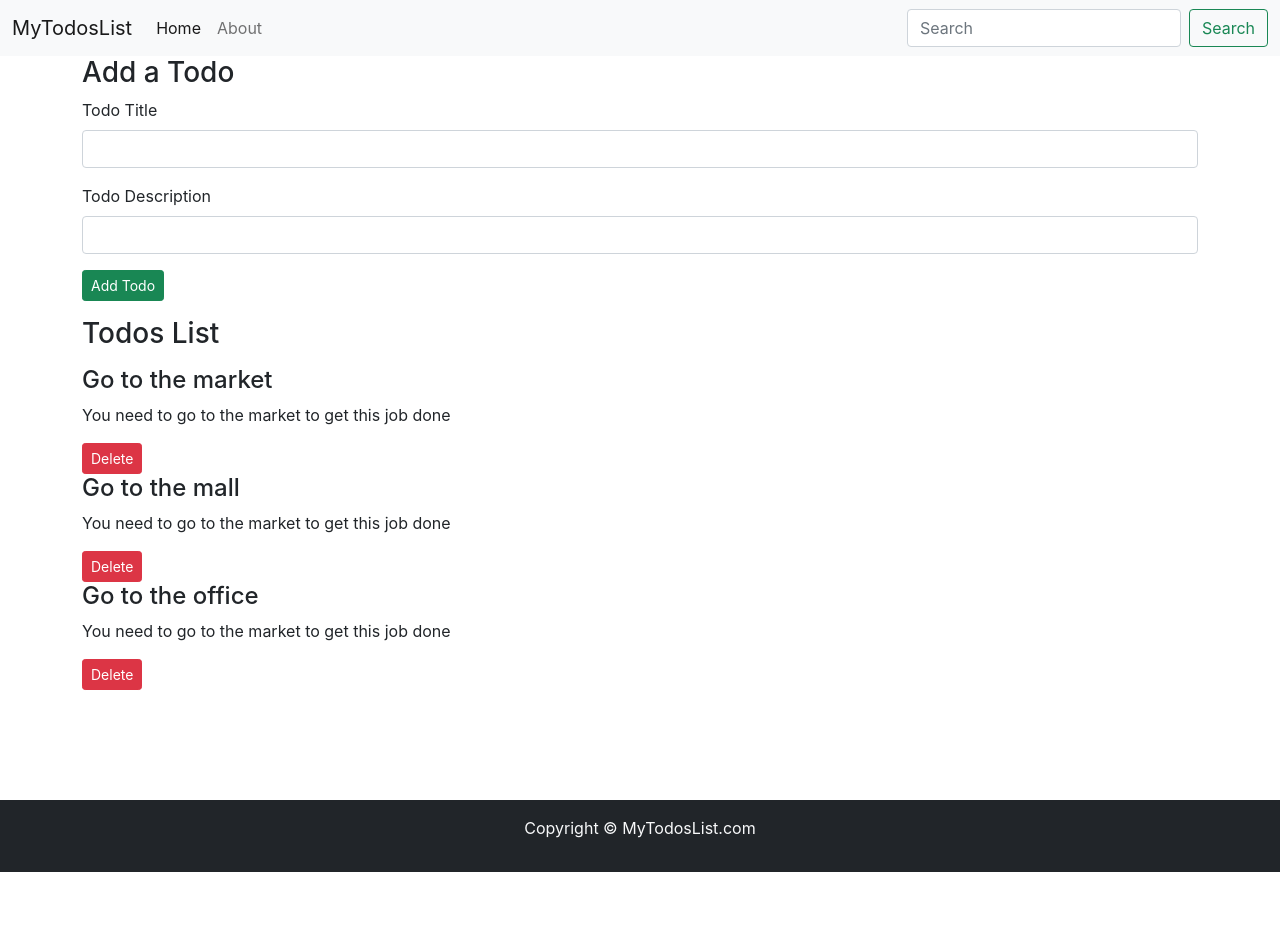
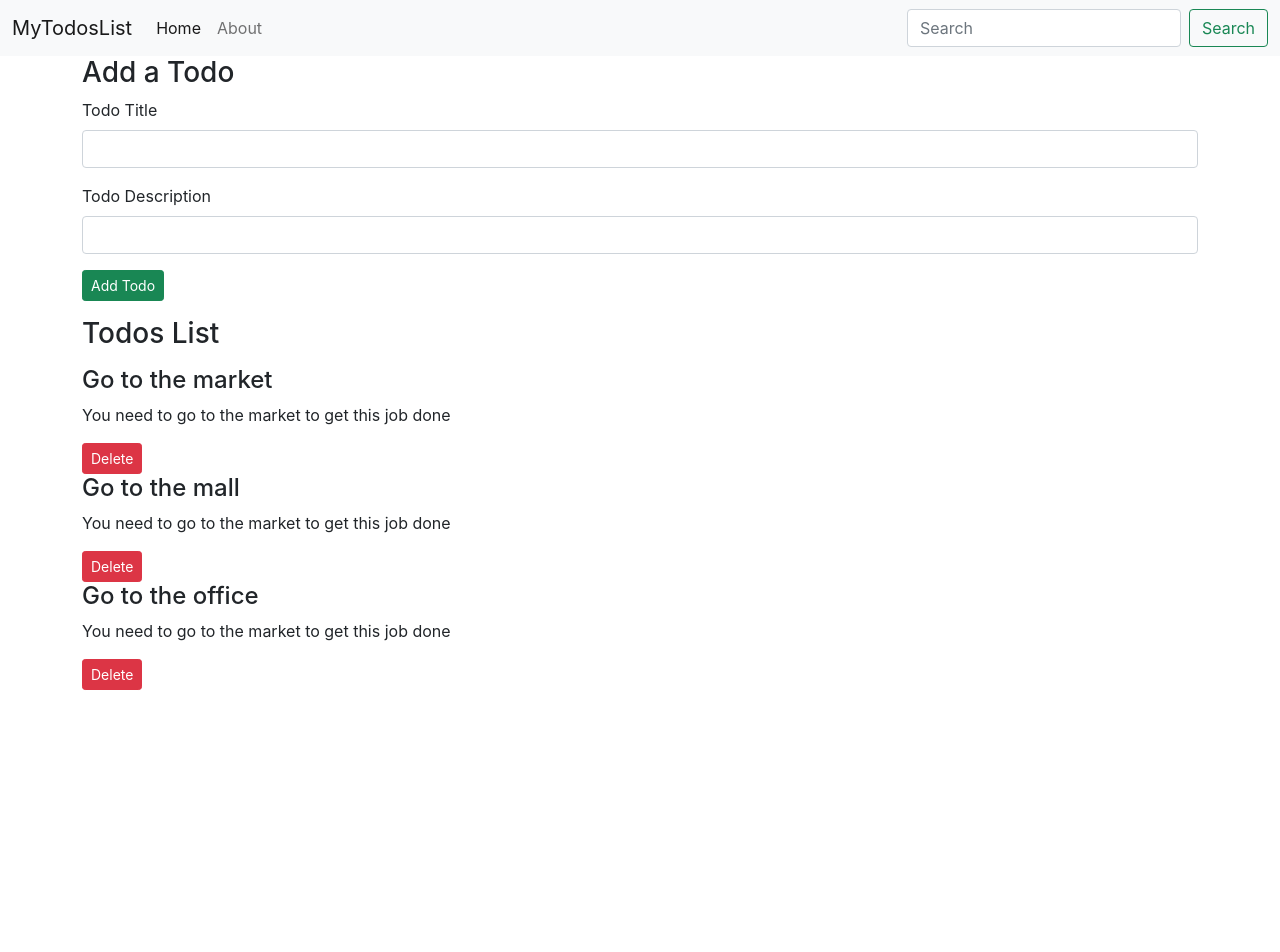
Before and after one commit to sonishalini/Reactproject, a React (Create React App) app: page / in a window 1280 px wide. Shown: the top 952 px of the page. Before the commit the page ends 872 px from the top, so only its background shows below. Built offline with nearby package versions, Linux system fonts and the light colour scheme.

Commit message:
Footer some command are change absolute relative

```diff
--- a/src/MyComponents/Footer.js
+++ b/src/MyComponents/Footer.js
@@ -2,7 +2,7 @@ import React from "react";
 
 export const Footer = () => {
   let footerStyle = {
-    position: "absolute",
+    position: "relative",
     top: "100vh",
     width: "100%",
     // border: "2px solid red",
```
